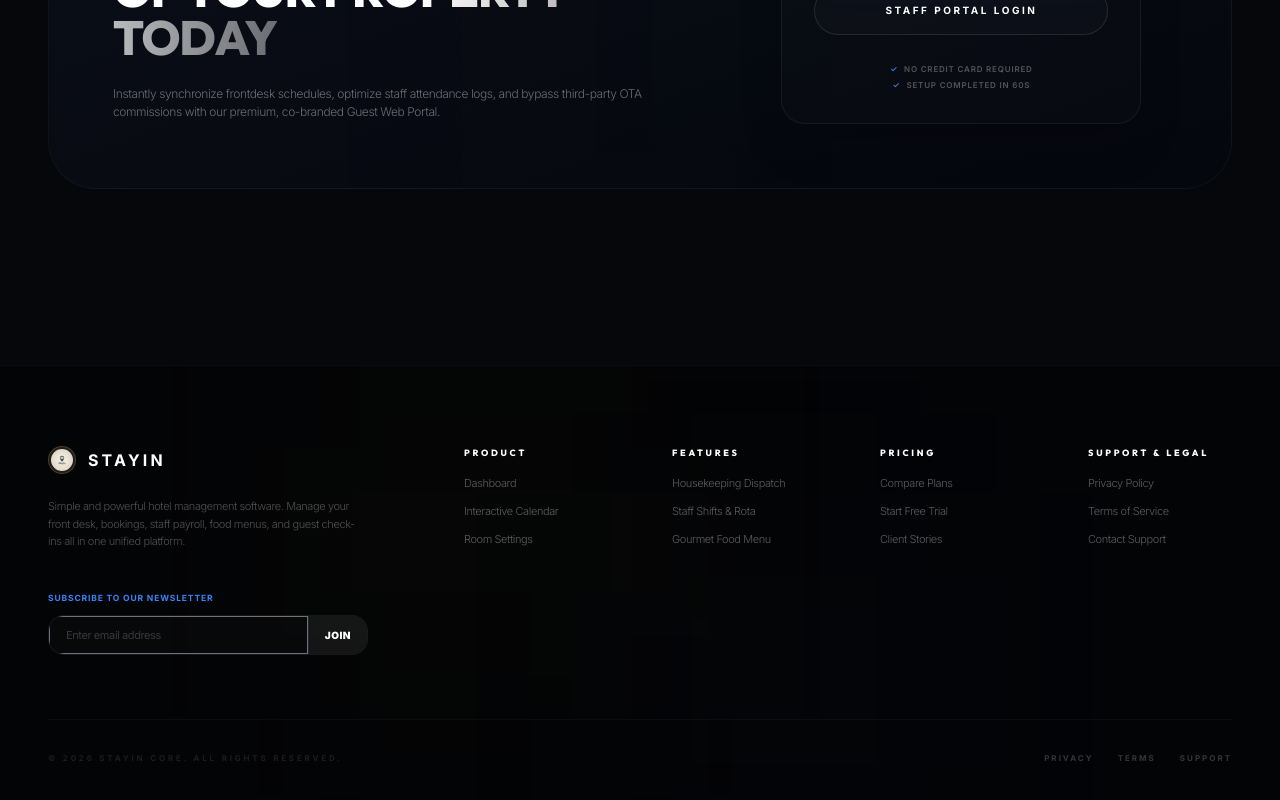
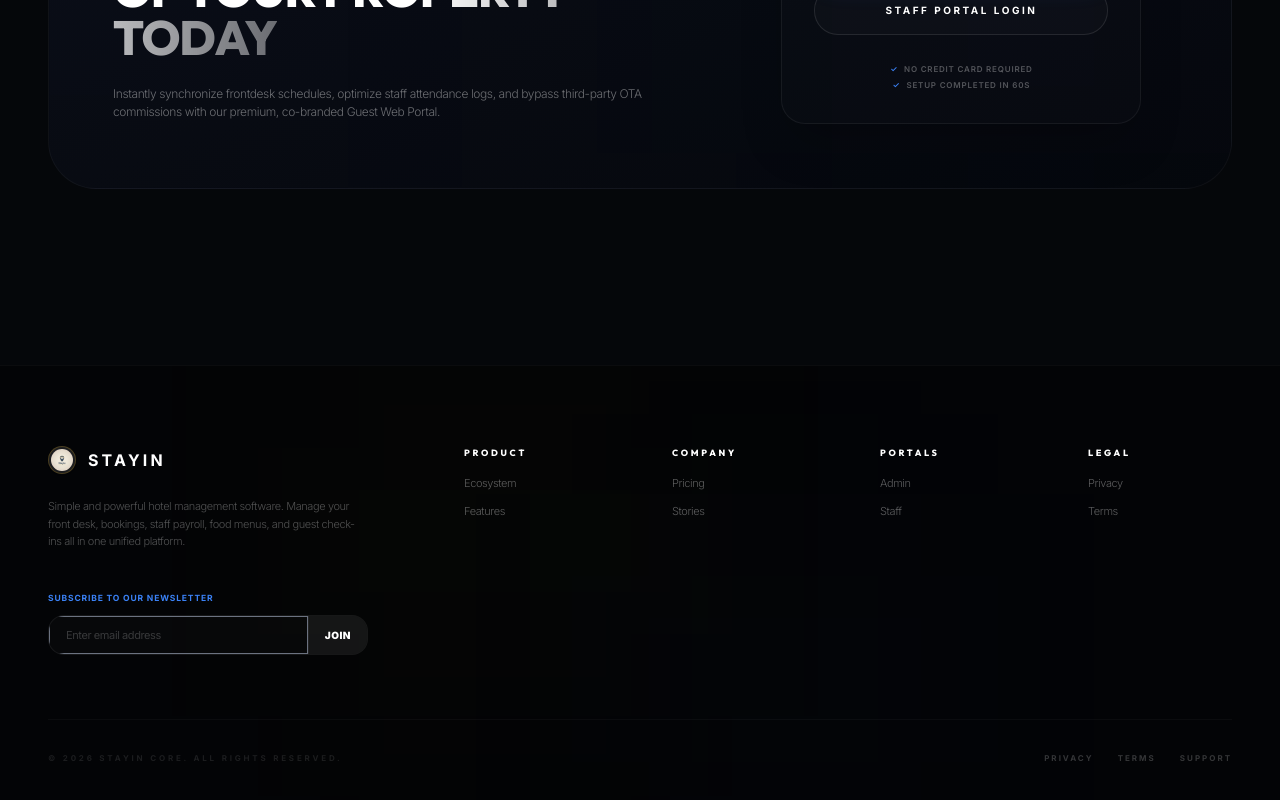
Before and after one commit to appzenbourg-boop/Hotel-website, a Next.js app: page / in a window 1280 px wide. Shown: the part 5256-6056 px from the top of the page. Built offline with nearby package versions, Linux system fonts and the light colour scheme.

Commit message:
updated landing page and resolved issue

```diff
--- a/components/landing/LandingPage.tsx
+++ b/components/landing/LandingPage.tsx
@@ -3179,36 +3179,32 @@ export default function LandingPage() {
             <div className="space-y-4 text-left">
               <h5 className="text-[9px] font-extrabold uppercase tracking-[0.3em] text-white">Product</h5>
               <div className="flex flex-col gap-3 text-xs text-white/35 font-light">
-                <a href="#ecosystem" className="hover:text-white transition-colors">Dashboard</a>
-                <a href="#features" className="hover:text-white transition-colors">Interactive Calendar</a>
-                <a href="#features" className="hover:text-white transition-colors">Room Settings</a>
+                <a href="#ecosystem" className="hover:text-white transition-colors">Ecosystem</a>
+                <a href="#features" className="hover:text-white transition-colors">Features</a>
               </div>
             </div>
 
             <div className="space-y-4 text-left">
-              <h5 className="text-[9px] font-extrabold uppercase tracking-[0.3em] text-white">Features</h5>
+              <h5 className="text-[9px] font-extrabold uppercase tracking-[0.3em] text-white">Company</h5>
               <div className="flex flex-col gap-3 text-xs text-white/35 font-light">
-                <a href="#features" className="hover:text-white transition-colors">Housekeeping Dispatch</a>
-                <a href="#features" className="hover:text-white transition-colors">Staff Shifts & Rota</a>
-                <a href="#features" className="hover:text-white transition-colors">Gourmet Food Menu</a>
+                <a href="#pricing" className="hover:text-white transition-colors">Pricing</a>
+                <a href="#testimonials" className="hover:text-white transition-colors">Stories</a>
               </div>
             </div>
 
             <div className="space-y-4 text-left">
-              <h5 className="text-[9px] font-extrabold uppercase tracking-[0.3em] text-white">Pricing</h5>
+              <h5 className="text-[9px] font-extrabold uppercase tracking-[0.3em] text-white">Portals</h5>
               <div className="flex flex-col gap-3 text-xs text-white/35 font-light">
-                <a href="#comparison" className="hover:text-white transition-colors">Compare Plans</a>
-                <a href="#pricing" className="hover:text-white transition-colors">Start Free Trial</a>
-                <a href="#testimonials" className="hover:text-white transition-colors">Client Stories</a>
+                <Link href="/admin/login" className="hover:text-white transition-colors">Admin</Link>
+                <Link href="/staff/login" className="hover:text-white transition-colors">Staff</Link>
               </div>
             </div>
 
             <div className="space-y-4 text-left">
-              <h5 className="text-[9px] font-extrabold uppercase tracking-[0.3em] text-white">Support & Legal</h5>
+              <h5 className="text-[9px] font-extrabold uppercase tracking-[0.3em] text-white">Legal</h5>
               <div className="flex flex-col gap-3 text-xs text-white/35 font-light">
-                <a href="#" className="hover:text-white transition-colors">Privacy Policy</a>
-                <a href="#" className="hover:text-white transition-colors">Terms of Service</a>
-                <a href="#" className="hover:text-white transition-colors">Contact Support</a>
+                <Link href="/privacy" className="hover:text-white transition-colors">Privacy</Link>
+                <Link href="/terms" className="hover:text-white transition-colors">Terms</Link>
               </div>
             </div>
           </div>
```
